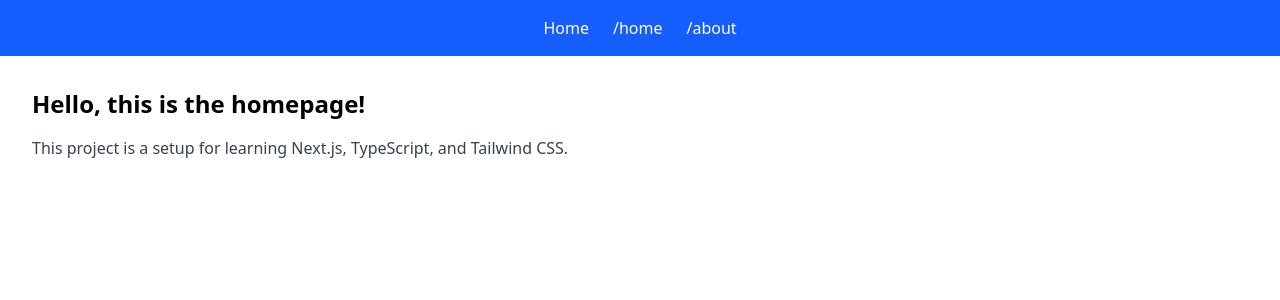
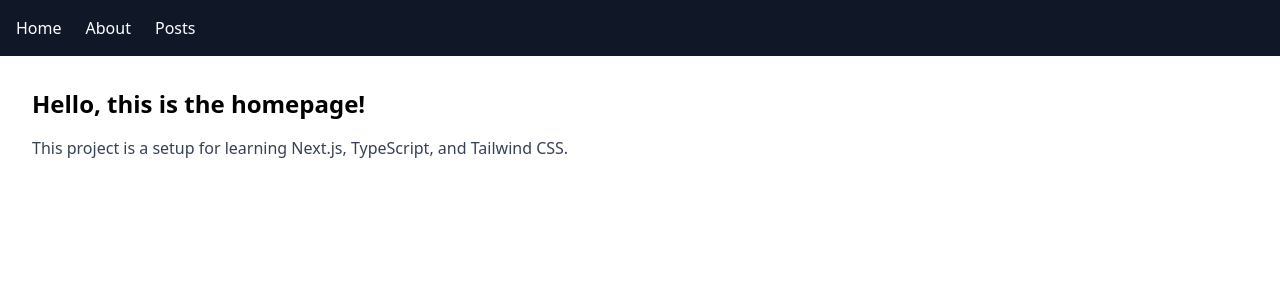
Before and after one commit to HoussamBouajjioune/alx-project-0x02-setup, a Next.js app in the folder alx-project-0x02/: page / in a window 1280 px wide. Shown: the top 300 px of the page. Built offline with nearby package versions, Linux system fonts and the light colour scheme.

Commit message:
feat: update Header component styles and create PostsPage to display posts

```diff
--- a/alx-project-0x02/components/layout/Header.tsx
+++ b/alx-project-0x02/components/layout/Header.tsx
@@ -2,11 +2,17 @@ import Link from "next/link";
 
 export default function Header() {
   return (
-    <header className="bg-blue-600 text-white p-4">
-      <nav className="flex justify-center space-x-6">
-        <Link href="/" className="hover:underline">Home</Link>
-        <Link href="/home" className="hover:underline">/home</Link>
-        <Link href="/about" className="hover:underline">/about</Link>
+    <header className="bg-gray-900 text-white p-4">
+      <nav className="flex gap-6">
+        <Link href="/home" className="hover:text-blue-400 transition">
+          Home
+        </Link>
+        <Link href="/about" className="hover:text-blue-400 transition">
+          About
+        </Link>
+        <Link href="/posts" className="hover:text-blue-400 transition">
+          Posts
+        </Link>
       </nav>
     </header>
   );
--- /dev/null
+++ b/alx-project-0x02/pages/posts.tsx
@@ -0,0 +1,13 @@
+import Header from "@/components/layout/Header";
+
+export default function PostsPage() {
+  return (
+    <>
+      <Header />
+      <main className="p-6">
+        <h1 className="text-3xl font-bold mb-4">Posts Page</h1>
+        <p className="text-gray-600">Posts will be displayed here in the next step.</p>
+      </main>
+    </>
+  );
+}
```
